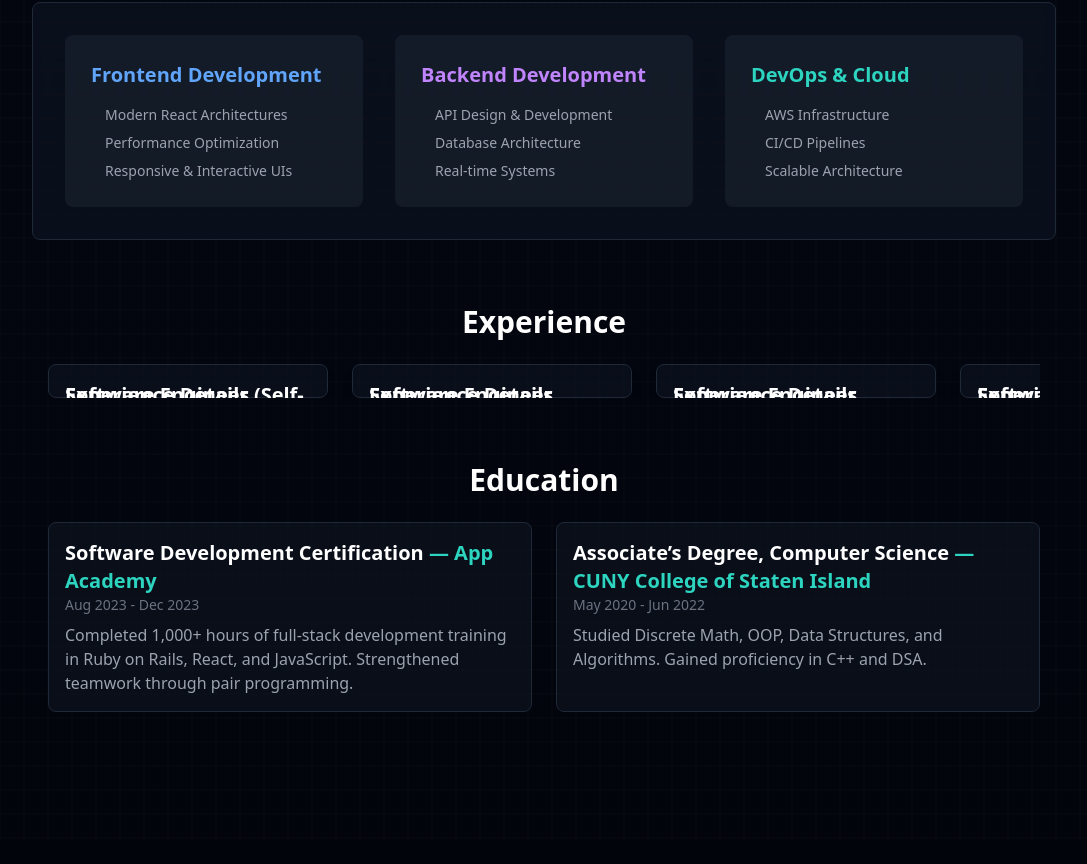
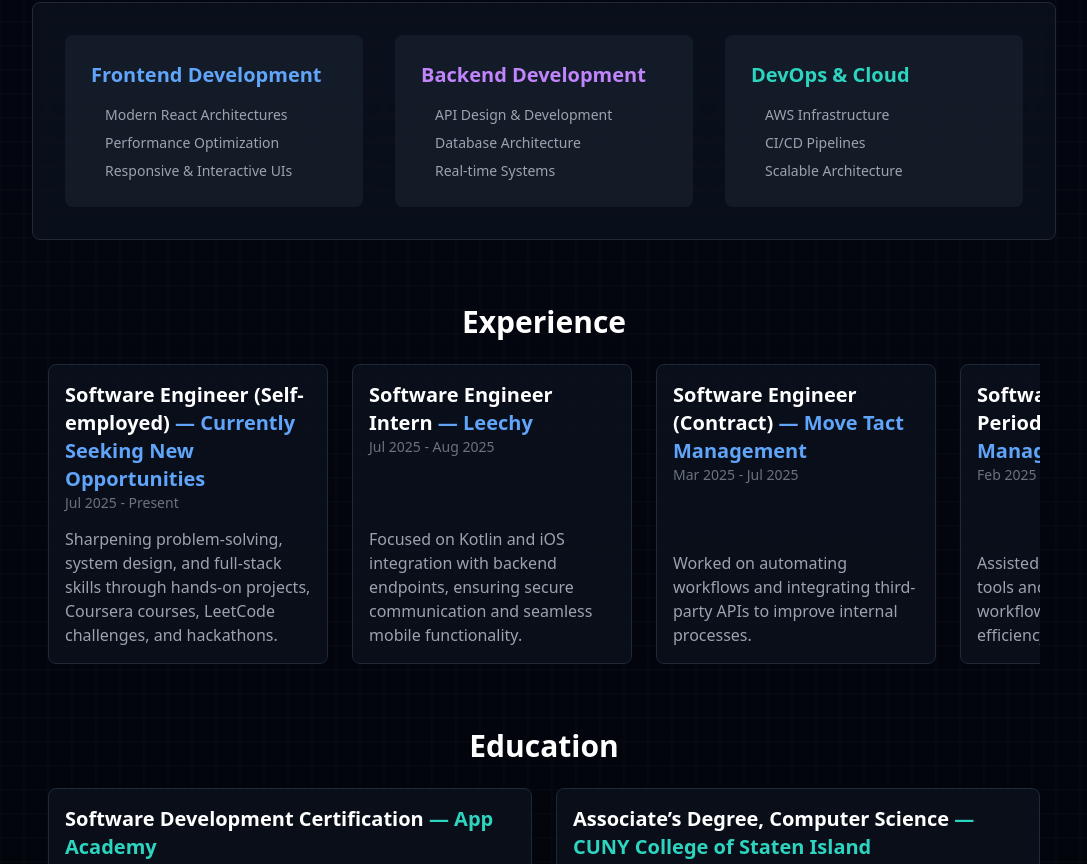
Before and after one commit to swejasonzhang/Portfolio, a Next.js app: page / in a window 1280 px wide. Shown: the part 506-1370 px from the top of the page, without its empty margins (96-1183 px from the left). Built offline with nearby package versions, Linux system fonts and the light colour scheme.

Commit message:
finished with portfolio site

```diff
--- a/app/components/HeroSection.tsx
+++ b/app/components/HeroSection.tsx
@@ -1,24 +1,42 @@
 "use client";
 
 import { motion, useMotionValue, animate } from "framer-motion";
-import { useState, useEffect } from "react";
+import { useState, useEffect, useMemo } from "react";
+
+interface ExperienceItem {
+  year: string;
+  title: string;
+  company: string;
+  description: string;
+  details?: string[];
+}
+
+interface EducationItem {
+  year: string;
+  title: string;
+  company: string;
+  description: string;
+}
 
 export default function HeroSection() {
   const [selectedStack, setSelectedStack] = useState<
     "frontend" | "backend" | "devops" | null
   >(null);
   const [flippedCard, setFlippedCard] = useState<number | null>(null);
+  const [showBackText, setShowBackText] = useState<number | null>(null);
 
-  const experienceTimeline = [
+  const experienceTimeline: ExperienceItem[] = useMemo(() => {
+    const raw: ExperienceItem[] = [
       {
         year: "Jul 2025 - Present",
         title: "Software Engineer (Self-employed)",
         company: "Currently Seeking New Opportunities",
         description:
-        "Sharpening problem-solving and system design skills through hands-on projects.",
+          "Sharpening problem-solving, system design, and full-stack skills through hands-on projects, Coursera courses, LeetCode challenges, and hackathons.",
         details: [
-        "Built small full-stack apps to practice integration",
-        "Focused on algorithm and data structure exercises",
+          "Practicing algorithms, data structures, and system design problems on LeetCode.",
+          "Building small full-stack applications to integrate APIs and practice deployment.",
+          "Participating in hackathons to improve rapid prototyping and teamwork skills.",
         ],
       },
       {
@@ -26,10 +44,11 @@ export default function HeroSection() {
         title: "Software Engineer Intern",
         company: "Leechy",
         description:
-        "Developed backend APIs and ensured secure, cross-platform functionality.",
+          "Focused on Kotlin and iOS integration with backend endpoints, ensuring secure communication and seamless mobile functionality.",
         details: [
-        "Implemented JWT authentication and authorization",
-        "Ensured backend compatibility across iOS & Android",
+          "Implemented JWT-based authentication and role-based authorization for iOS clients.",
+          "Integrated backend APIs with Kotlin-based mobile applications.",
+          "Ensured smooth communication between mobile and backend systems across platforms.",
         ],
       },
       {
@@ -37,22 +56,23 @@ export default function HeroSection() {
         title: "Software Engineer (Contract)",
         company: "Move Tact Management",
         description:
-        "Built MERN stack projects and integrated multiple APIs to automate workflows.",
+          "Worked on automating workflows and integrating third-party APIs to improve internal processes.",
         details: [
-        "Integrated Slack, Twitch, Stripe, and Chartmetric APIs",
-        "Automated tasks using Python scripts",
-        "Deployed projects on Vercel",
+          "Automated tasks using Python scripts for data processing and reporting.",
+          "Integrated Slack, Twitch, Stripe, and Chartmetric APIs for operational automation.",
+          "Deployed small projects on Vercel and tested integrations with existing systems.",
         ],
       },
       {
         year: "Feb 2025 - Mar 2025",
         title: "Software Engineer (Trial Period)",
-      company: "Ensemble Data",
+        company: "Move Tact Management",
         description:
-        "Processed and automated data workflows using Python and Ensemble APIs.",
+          "Assisted in building internal tools and automating repetitive workflows to improve team efficiency.",
         details: [
-        "Exported analytics to CSV and Google Sheets",
-        "Automated repetitive tasks to streamline workflow",
+          "Created scripts to automate data exports and report generation.",
+          "Streamlined workflows to reduce manual effort and errors.",
+          "Collaborated with the team to ensure smooth integration with existing systems.",
         ],
       },
       {
@@ -60,11 +80,11 @@ export default function HeroSection() {
         title: "Software Engineer Intern",
         company: "Series",
         description:
-        "Developed scalable APIs and improved CI/CD within Agile teams.",
+          "Developed scalable backend APIs and improved CI/CD processes to support agile development and efficient deployment.",
         details: [
-        "Built Node.js/Firebase APIs",
-        "Integrated OpenAI and Twilio for enhanced features",
-        "Improved CI/CD pipelines and workflow efficiency",
+          "Built Node.js and Firebase APIs for internal and client-facing services.",
+          "Integrated OpenAI and Twilio to enhance user interactions.",
+          "Optimized CI/CD pipelines to accelerate deployment and reduce downtime.",
         ],
       },
       {
@@ -72,19 +92,24 @@ export default function HeroSection() {
         title: "Software Engineer Intern",
         company: "Headstarter AI",
         description:
-        "Built AI projects using modern full-stack tools and Pinecone for search.",
+          "Built AI-powered SaaS applications to support mental health and dynamic data-driven products.",
         details: [
-        "Developed AI support agent using OpenAI + Pinecone",
-        "Built dynamic SaaS products for mental health support",
+          "Developed AI support agents using OpenAI + Pinecone for semantic search and responses.",
+          "Built dynamic SaaS products using full-stack React and Node.js architecture.",
+          "Collaborated in Agile teams to deliver robust, production-ready solutions.",
         ],
       },
-  ].sort(
+    ];
+
+    return raw.sort(
       (a, b) =>
         new Date(b.year.split(" - ")[0]).getTime() -
         new Date(a.year.split(" - ")[0]).getTime()
     );
+  }, []);
 
-  const educationTimeline = [
+  const educationTimeline: EducationItem[] = useMemo(
+    () => [
       {
         year: "Aug 2023 - Dec 2023",
         title: "Software Development Certification",
@@ -99,14 +124,11 @@ export default function HeroSection() {
         description:
           "Studied Discrete Math, OOP, Data Structures, and Algorithms. Gained proficiency in C++ and DSA.",
       },
-  ];
+    ],
+    []
+  );
 
-  const stacks: {
-    stack: "frontend" | "backend" | "devops";
-    title: string;
-    color: string;
-    skills: string[];
-  }[] = [
+  const stacks = [
     {
       stack: "frontend",
       title: "Frontend Development",
@@ -137,9 +159,8 @@ export default function HeroSection() {
         "Scalable Architecture",
       ],
     },
-  ];
+  ] as const;
 
-  // Motion
   const x = useMotionValue(0);
   const cardWidth = 280;
   const gap = 24;
@@ -166,15 +187,24 @@ export default function HeroSection() {
     visible: { opacity: 1, y: 0 },
   };
 
+  // Card flip handler
+  const handleCardClick = (idx: number) => {
+    if (flippedCard === idx) {
+      setFlippedCard(null);
+      setShowBackText(null);
+    } else {
+      setFlippedCard(idx);
+      setTimeout(() => setShowBackText(idx), 300);
+    }
+  };
+
   return (
     <section className="min-h-screen relative overflow-hidden py-24 md:py-32">
-      {/* Background */}
       <div className="absolute inset-0">
         <div className="absolute inset-0 bg-[url('/grid.svg')] opacity-10" />
       </div>
 
       <div className="relative z-10 flex flex-col items-center justify-center px-4 md:px-8">
-        {/* Intro */}
         <motion.div
           variants={fadeInSection}
           initial="hidden"
@@ -250,7 +280,7 @@ export default function HeroSection() {
           whileInView="visible"
           viewport={{ once: true, amount: 0.3 }}
           transition={{ delay: 0.3, duration: 0.6 }}
-  className="w-full max-w-5xl mx-auto px-4 mb-16"
+          className="w-full max-w-5xl mx-auto px-4 mb-16 overflow-y-hidden"
         >
           <h3 className="text-2xl md:text-3xl font-bold text-white text-center mb-6">
             Experience
@@ -258,42 +288,44 @@ export default function HeroSection() {
           <div className="relative overflow-x-hidden">
             <motion.div
               drag="x"
-      dragConstraints={{ left: -maxDrag, right: 0 }}
+              dragConstraints={{ left: -maxDrag, right: maxDrag}}
               dragElastic={0.2}
               style={{ x }}
               onDragEnd={() => {
                 let clampedX = x.get();
                 if (clampedX > 0) clampedX = 0;
                 if (clampedX < -maxDrag) clampedX = -maxDrag;
-
                 animate(x, clampedX, {
                   type: "spring",
                   stiffness: 300,
                   damping: 30,
                 });
               }}
-      className="flex gap-6"
+              className="flex gap-6 "
             >
               {experienceTimeline.map((item, idx) => (
                 <motion.div
                   key={idx}
-          onClick={() => setFlippedCard(flippedCard === idx ? null : idx)}
-          className="min-w-[280px] perspective cursor-pointer flex-shrink-0"
+                  className="min-w-[280px] perspective flex-shrink-0 cursor-pointer overflow-y-hidden"
+                  onClick={() => handleCardClick(idx)}
                 >
                   <motion.div
+                    className="relative h-[300px] w-[280px] rounded-lg shadow-lg"
                     animate={{ rotateY: flippedCard === idx ? 180 : 0 }}
                     transition={{ duration: 0.6 }}
-            className="relative bg-gray-900/50 border border-gray-800 rounded-lg shadow-lg transform-style-preserve-3d p-4"
+                    style={{ transformStyle: "preserve-3d" }}
                   >
                     {/* Front */}
                     <div
-              className="absolute w-full top-0 left-0 p-4 flex flex-col justify-between min-h-[220px]"
+                      className="absolute inset-0 bg-gray-900/50 border border-gray-800 rounded-lg flex flex-col justify-between p-4"
                       style={{ backfaceVisibility: "hidden" }}
                     >
                       <div>
                         <h4 className="text-lg md:text-xl font-semibold text-white">
                           {item.title}{" "}
-                  <span className="text-blue-400">— {item.company}</span>
+                          <span className="text-blue-400">
+                            — {item.company}
+                          </span>
                         </h4>
                         <p className="text-sm text-gray-500">{item.year}</p>
                       </div>
@@ -303,26 +335,31 @@ export default function HeroSection() {
                     </div>
 
                     {/* Back */}
+                    {item.details && (
                       <div
-              className="absolute w-full top-0 left-0 p-4 flex flex-col justify-start rotate-y-180 min-h-[220px] overflow-auto"
-              style={{ backfaceVisibility: "hidden" }}
+                        className="absolute inset-0 bg-gray-800/70 border border-teal-500/50 rounded-lg flex flex-col justify-start p-4"
+                        style={{
+                          transform: "rotateY(180deg)",
+                          backfaceVisibility: "hidden",
+                        }}
                       >
                         <h4 className="text-lg md:text-xl font-semibold text-white mb-2">
                           Experience Details
                         </h4>
-              <ul className="list-disc list-inside text-gray-400 text-sm md:text-base space-y-1">
-                {item.details.map((detail, i) => (
+                        <ul className="list-disc list-inside text-gray-400 text-sm md:text-base space-y-1 overflow-y-hidden max-h-[300px]">
+                          {showBackText === idx &&
+                            item.details.map((detail: string, i: number) => (
                               <li key={i}>{detail}</li>
                             ))}
                         </ul>
                       </div>
+                    )}
                   </motion.div>
                 </motion.div>
               ))}
             </motion.div>
           </div>
         </motion.div>
-
 
         {/* Education */}
         <motion.div
```
Lines whose indentation alone changed are shown as unchanged.
